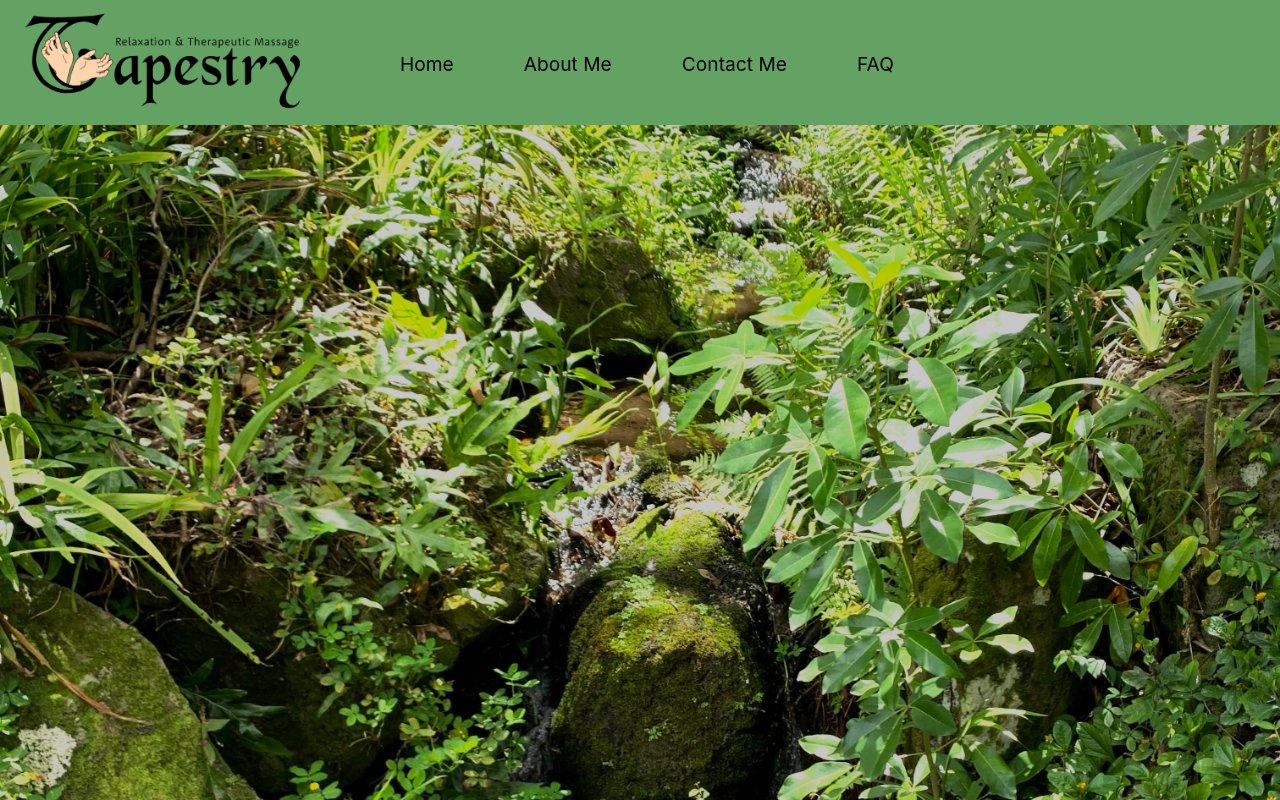
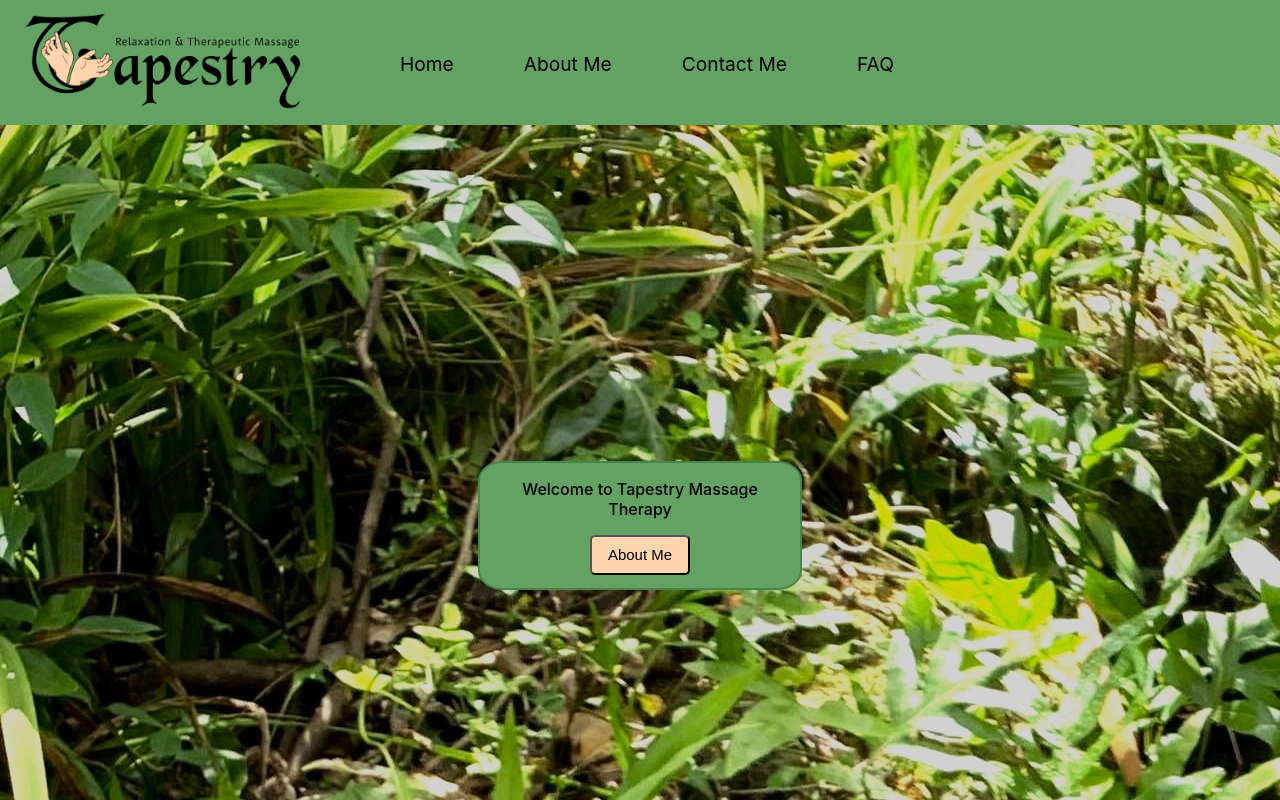
Before and after one commit to Solomon-Coding/massageTapistry, a React (Create React App) app: page / in a window 1280 px wide. Shown: the top 800 px of the page. Built offline with nearby package versions, Linux system fonts and the light colour scheme.

Commit message:
Added a box in the middle of the home page.

```diff
--- a/src/App.css
+++ b/src/App.css
@@ -39,7 +39,11 @@
 
 /* Color Pallet */
 :root {
-    --HeaderBackground: rgb(100, 162, 100);
+    --ThemeColor1: rgb(100, 162, 100);
+    --ThemeColor2: rgb(73 131 73);
+    --ThemeColor3: rgb(255, 213, 175);
+    --ThemeColor4: rgb(255, 192, 133);
+    --HeaderBackground: var(--ThemeColor1);
     --NavbarText: black;
     --NavbarTextSelected: black;
     --FooterBackground: rgb(44, 53, 50);
--- a/src/App.js
+++ b/src/App.js
@@ -24,7 +24,7 @@ return (
 			<Route path='/faq' element={<Faq/>} />
 		</Routes>
 
-		<FooterComponent/>
+		{/* <FooterComponent/> */}
 
 	</Router>
 );
--- a/src/components/pages/Home/HomeElements.js
+++ b/src/components/pages/Home/HomeElements.js
@@ -1,18 +1,51 @@
 import styled from "styled-components";
+import image from '../../../images/version1_3.jpg';
 
 export const Main = styled.main`
-padding: 0px;
-opacity: 1;
-// background-image:  linear-gradient(#595555 .5px, transparent .5px),
-//     linear-gradient(to right, #6d6969 .5px, transparent .5px);
-background-size: 4px 4px;
+    padding: 0px;
+    opacity: 1;
+    // background-image:  linear-gradient(#595555 .5px, transparent .5px),
+    //     linear-gradient(to right, #6d6969 .5px, transparent .5px);
+    background-size: 4px 4px;
 `;
 
 export const Div = styled.div`
-display: contents;
+    display: flex;
+    background-image: url(${image});
+    height: 100vh;
+    width: 100vw;
+    align-content: center;
+    justify-content: center;
+    flex-wrap: wrap;
 `;
 
-export const Img = styled.img`
-filter: brightness(.95);
-z-index: -1;
+export const Button = styled.button`
+    width: 100px;
+    height: 40px;
+    background-color: var(--ThemeColor3);
+    border-radius: 5px;
+    font-size: 15px;
+    &:hover{
+        cursor: pointer;
+        background-color: var(--ThemeColor4);
+    }
 `;
+
+export const Div2 = styled.div`
+    background-color: var(--ThemeColor1);
+    width: 25%;
+    // height: 20%;
+    border-radius: 7.5%/15%;
+    border: 2px solid var(--ThemeColor2);
+    display: flex;
+    justify-content: center;
+    align-items: center;
+    flex-wrap: wrap;
+    text-align: center;
+    font-weight: 500;
+    padding-bottom: 13px;
+`;
+
+export const P = styled.p`
+margin: 1em;
+`;
--- a/src/components/pages/Home/index.js
+++ b/src/components/pages/Home/index.js
@@ -1,20 +1,20 @@
 import React from 'react';
-import {Div, Main, Img} from "./HomeElements";
-// import Banner from "../../../images/deep-forest-relaxation-2.jpg";
-import Banner from "../../../images/version1_3.jpg";
+import {Div, Main, Button, Div2, P} from "./HomeElements";
+import { Link } from 'react-router-dom';
 
 const Home = () => {
 		return (
 			<Main>
-				{/* <h1>My Projects</h1> */}
-				{/* <br/> */}
 				<Div>
-					<Img src={Banner}></Img>
+
+					<Div2>
+					<P>Welcome to Tapestry Massage Therapy</P>
+						<Link to="/about">
+						<Button> About Me</Button>
+						</Link>
+
+					</Div2>
 				</Div>
-
-				{/* <Box>
-welcome
-				</Box> */}
 			</Main>
 		);
 		};
```
